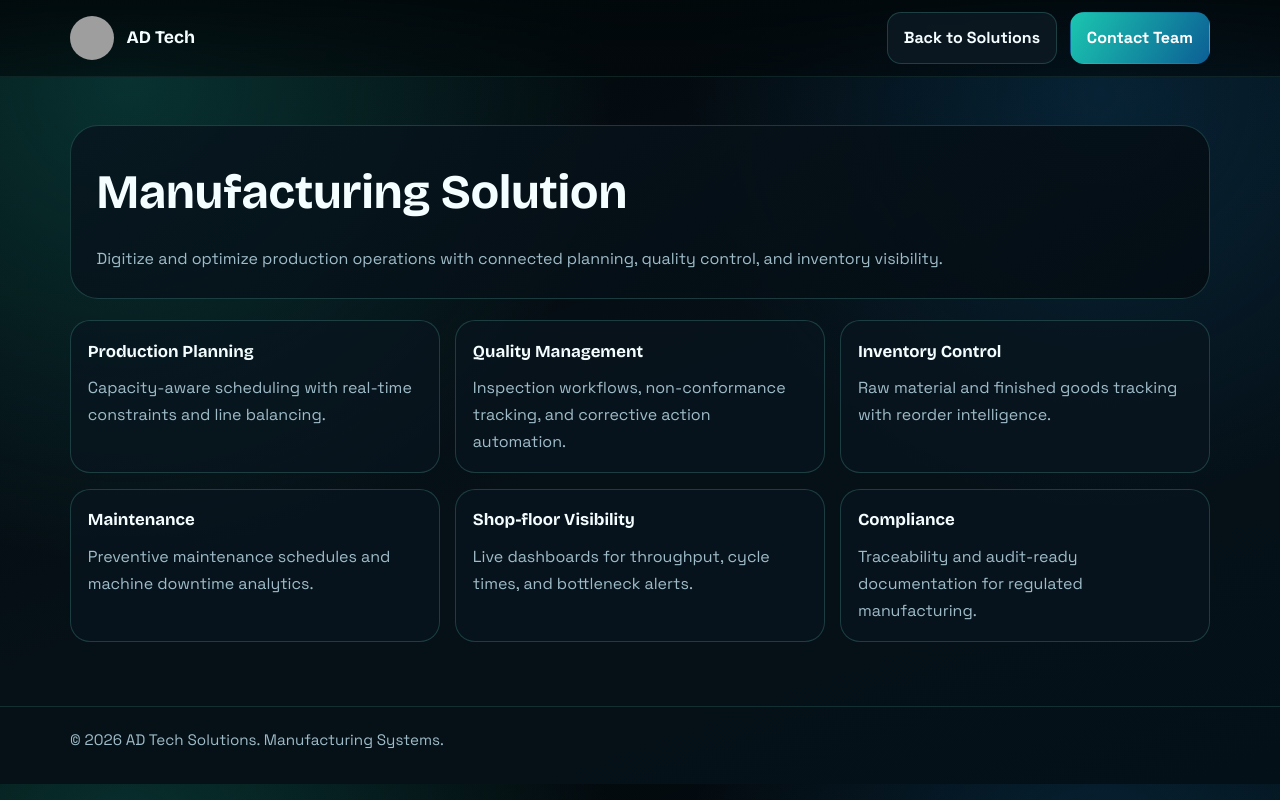
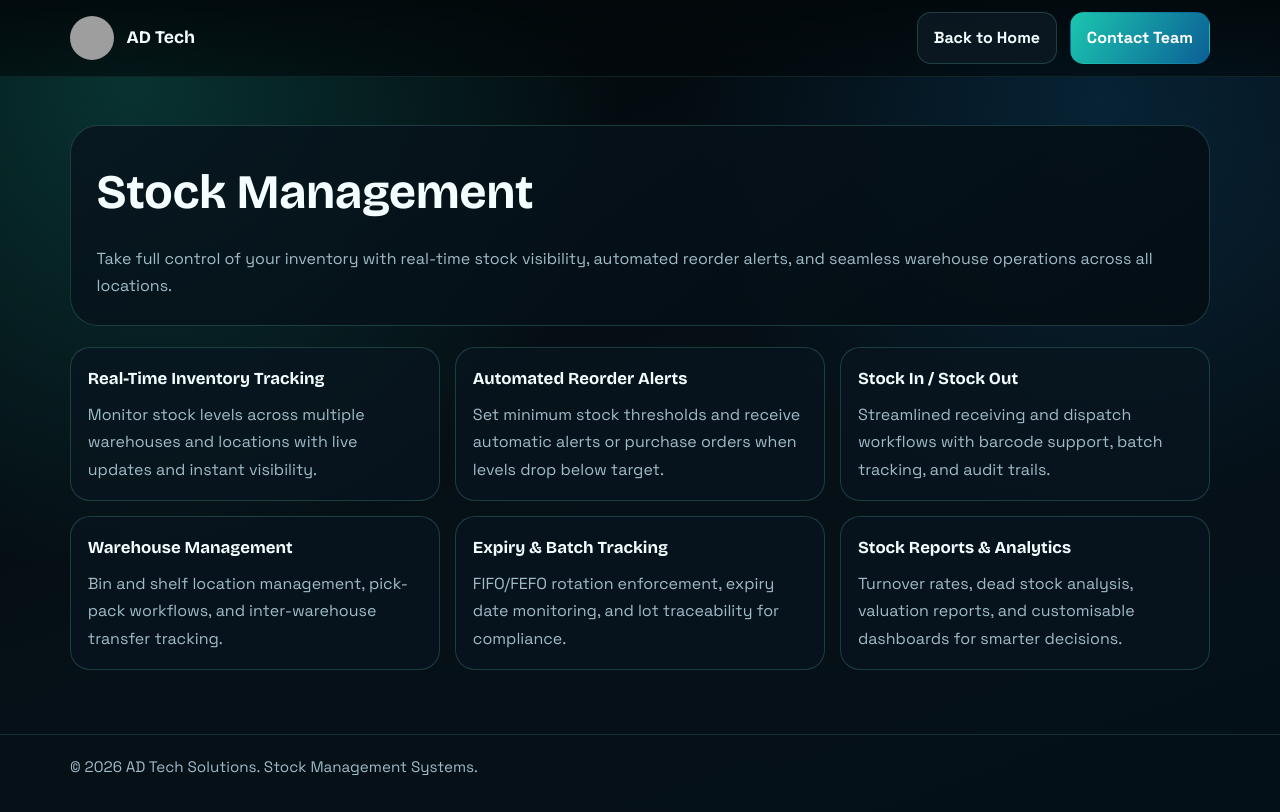
Before and after one commit to johnjew1988-stack/ad-web, a website: page stock-management.html in a window 1280 px wide. Drawn offline with nearby package versions, Linux system fonts and the light colour scheme; grey boxes are pictures that could not be loaded.

Commit message:
Convert stock-management.html content from Manufacturing to Stock Management

```diff
--- a/stock-management.html
+++ b/stock-management.html
@@ -3,10 +3,10 @@
   <head>
     <meta charset="UTF-8" />
     <meta name="viewport" content="width=device-width, initial-scale=1.0" />
-    <title>AD Tech - Manufacturing Solution</title>
+    <title>AD Tech - Stock Management Solution</title>
     <meta
       name="description"
-      content="AD Tech manufacturing system solutions for production planning, quality control, plant visibility, and inventory optimization."
+      content="AD Tech stock management solutions for inventory tracking, warehouse operations, reorder automation, and real-time stock visibility."
     />
     <link rel="preconnect" href="https://fonts.googleapis.com" />
     <link rel="preconnect" href="https://fonts.gstatic.com" crossorigin />
@@ -87,8 +87,8 @@
           <img class="brand-logo" src="brand asset/my-project-page-1.png" alt="AD Tech logo" />
           <span class="brand-text">AD Tech</span>
         </a>
-        <nav class="nav-links" aria-label="Manufacturing page navigation">
-          <a class="btn alt" href="index.html#solutions">Back to Solutions</a>
+        <nav class="nav-links" aria-label="Stock Management page navigation">
+          <a class="btn alt" href="index.html">Back to Home</a>
           <a class="btn main" href="index.html#contact">Contact Team</a>
         </nav>
       </div>
@@ -97,24 +97,24 @@
     <main>
       <div class="container">
         <section class="hero-copy">
-          <h1>Manufacturing Solution</h1>
-          <p>Digitize and optimize production operations with connected planning, quality control, and inventory visibility.</p>
+          <h1>Stock Management</h1>
+          <p>Take full control of your inventory with real-time stock visibility, automated reorder alerts, and seamless warehouse operations across all locations.</p>
         </section>
         <section>
           <div class="card-grid">
-            <article class="card"><h3>Production Planning</h3><p>Capacity-aware scheduling with real-time constraints and line balancing.</p></article>
-            <article class="card"><h3>Quality Management</h3><p>Inspection workflows, non-conformance tracking, and corrective action automation.</p></article>
-            <article class="card"><h3>Inventory Control</h3><p>Raw material and finished goods tracking with reorder intelligence.</p></article>
-            <article class="card"><h3>Maintenance</h3><p>Preventive maintenance schedules and machine downtime analytics.</p></article>
-            <article class="card"><h3>Shop-floor Visibility</h3><p>Live dashboards for throughput, cycle times, and bottleneck alerts.</p></article>
-            <article class="card"><h3>Compliance</h3><p>Traceability and audit-ready documentation for regulated manufacturing.</p></article>
+            <article class="card"><h3>Real-Time Inventory Tracking</h3><p>Monitor stock levels across multiple warehouses and locations with live updates and instant visibility.</p></article>
+            <article class="card"><h3>Automated Reorder Alerts</h3><p>Set minimum stock thresholds and receive automatic alerts or purchase orders when levels drop below target.</p></article>
+            <article class="card"><h3>Stock In / Stock Out</h3><p>Streamlined receiving and dispatch workflows with barcode support, batch tracking, and audit trails.</p></article>
+            <article class="card"><h3>Warehouse Management</h3><p>Bin and shelf location management, pick-pack workflows, and inter-warehouse transfer tracking.</p></article>
+            <article class="card"><h3>Expiry &amp; Batch Tracking</h3><p>FIFO/FEFO rotation enforcement, expiry date monitoring, and lot traceability for compliance.</p></article>
+            <article class="card"><h3>Stock Reports &amp; Analytics</h3><p>Turnover rates, dead stock analysis, valuation reports, and customisable dashboards for smarter decisions.</p></article>
           </div>
         </section>
       </div>
     </main>
 
     <footer>
-      <div class="container">© <span id="year"></span> AD Tech Solutions. Manufacturing Systems.</div>
+      <div class="container">© <span id="year"></span> AD Tech Solutions. Stock Management Systems.</div>
     </footer>
 
     <script>document.getElementById("year").textContent = new Date().getFullYear();</script>
```
